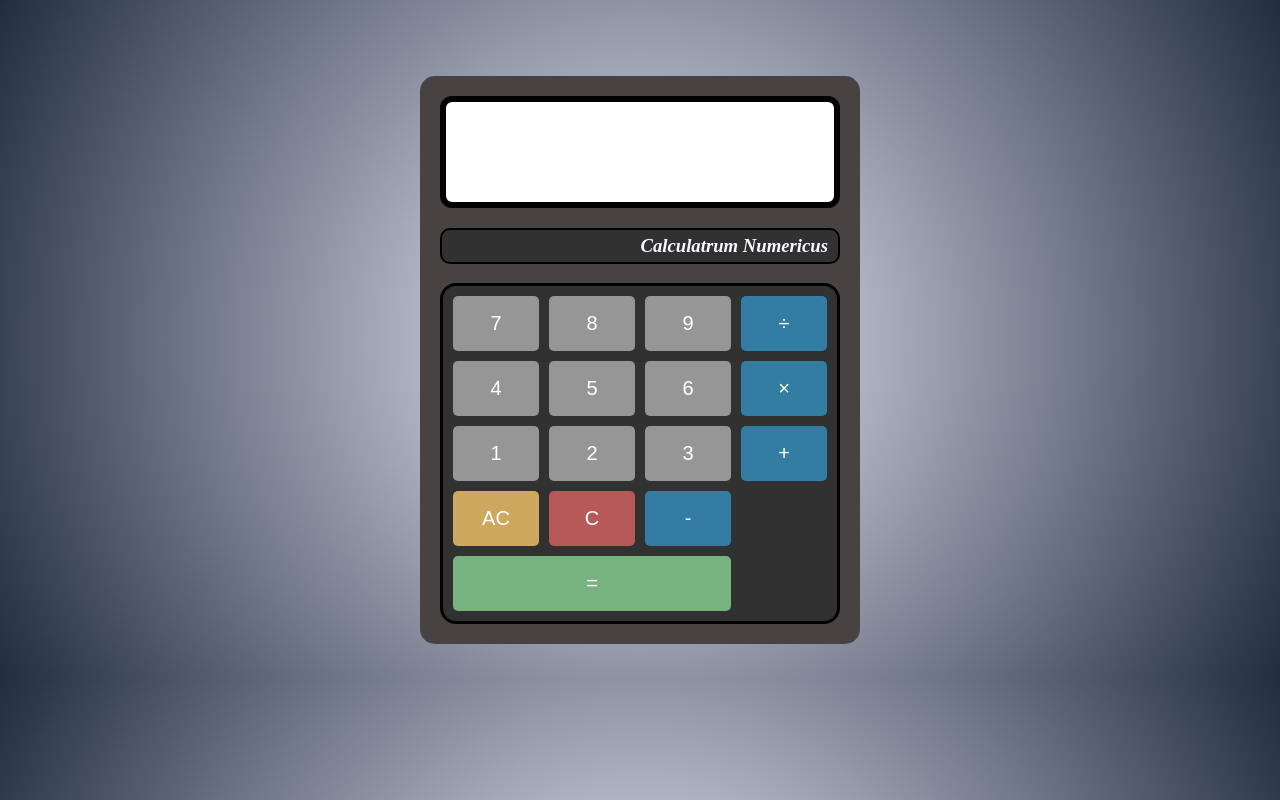
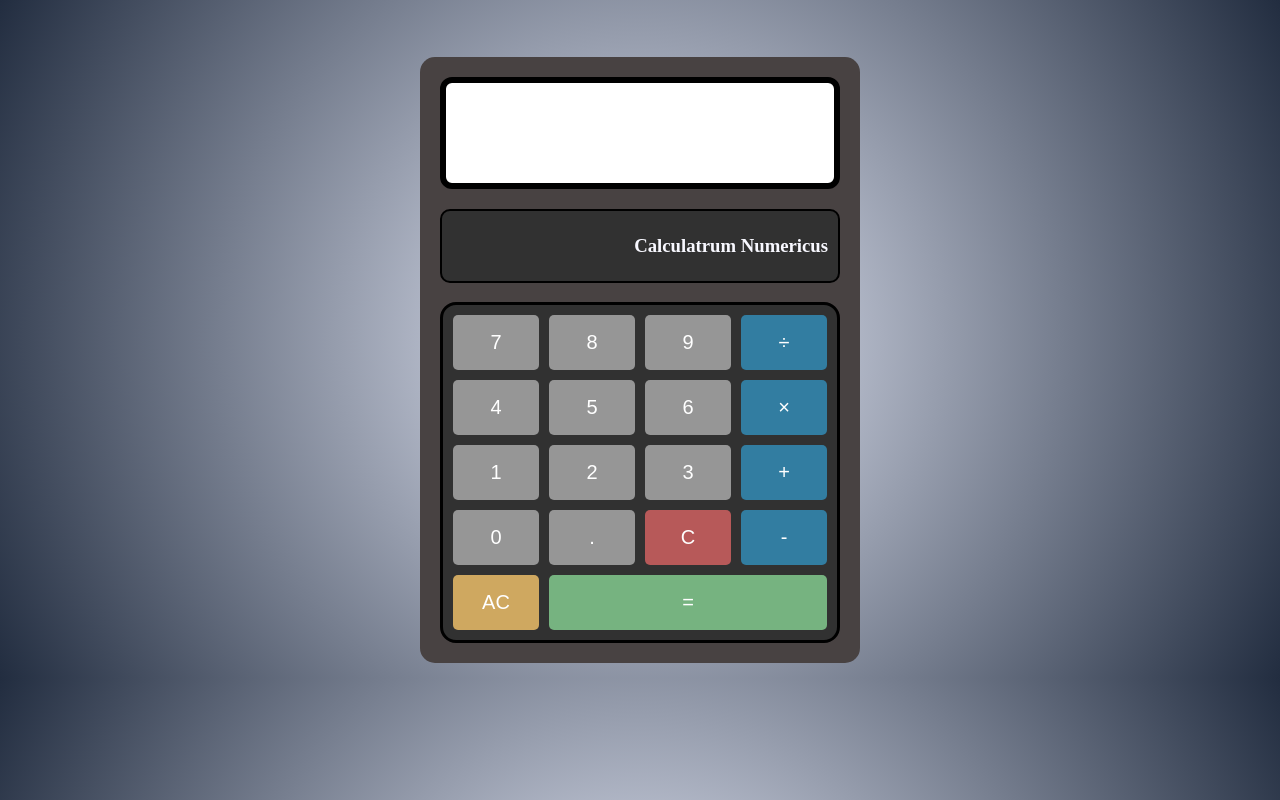
Before and after one commit to sir-aphim/calculator, a plain HTML site: page index.html in a window 1280 px wide. Drawn offline with Linux system fonts and the light colour scheme.

Commit message:
Change calculator description to paragraph

```diff
--- a/index.html
+++ b/index.html
@@ -31,10 +31,10 @@
                 <div class="screen-current" id="currentOperationScreen"></div>
               </div>
 
-            <h3 id="item-description"><i>Calculatrum Numericus</i></h3>
+            <h3 id="item-description"><p>Calculatrum Numericus</p></h3>
 
             <div class="main-buttons-grid">
-                <button class="btn" id="seven">7</button>
+               <button class="btn" id="seven">7</button>
                 <button class="btn" id="eight">8</button>
                 <button class="btn" id="nine">9</button>
                 <button class="btn sign" id="divide">÷</button>
@@ -46,9 +46,11 @@
                 <button class="btn" id="two">2</button>
                 <button class="btn" id="three">3</button>
                 <button class="btn sign" id="plus">+</button>
-                <button class="btn" id="clear-digit">AC</button>
+                <button class="btn" id="zero">0</button>
+                <button class="btn" id="decimal">.</button>
                 <button class="btn" id="clear">C</button>
                 <button class="btn sign" id="subtract">-</button>
+                <button class="btn" id="clear-digit">AC</button>
                 <button class="btn sign" id="equals">=</button>
             </div>
         </div>
```
